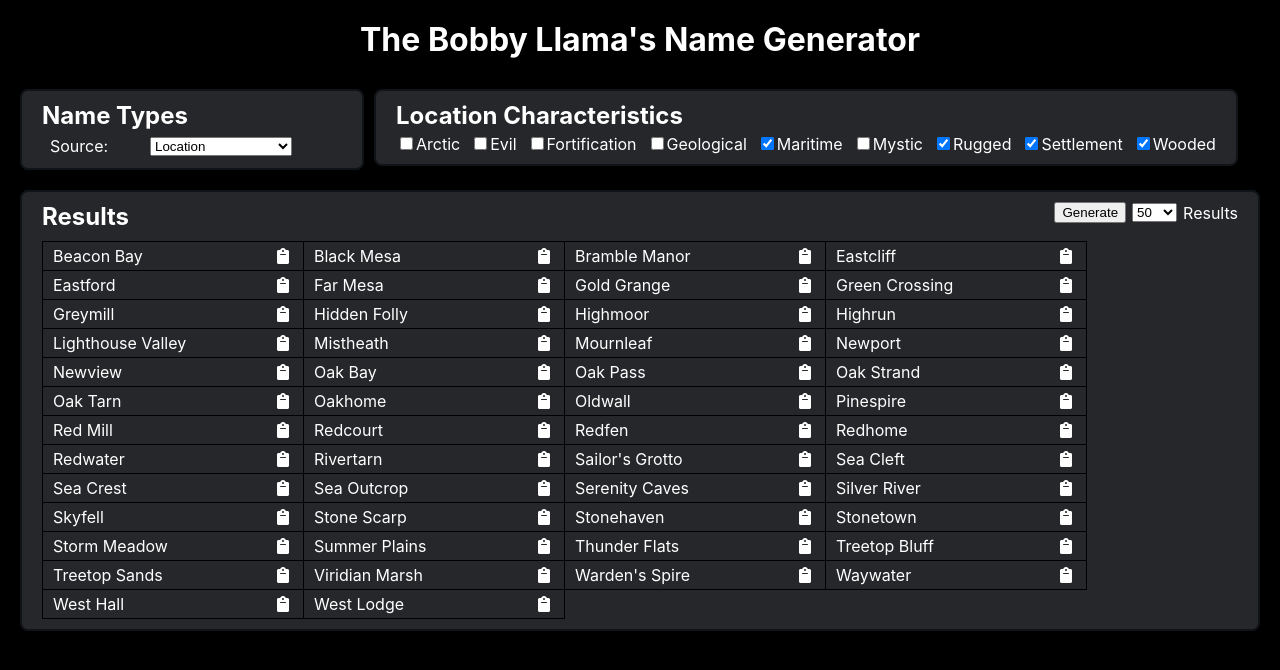
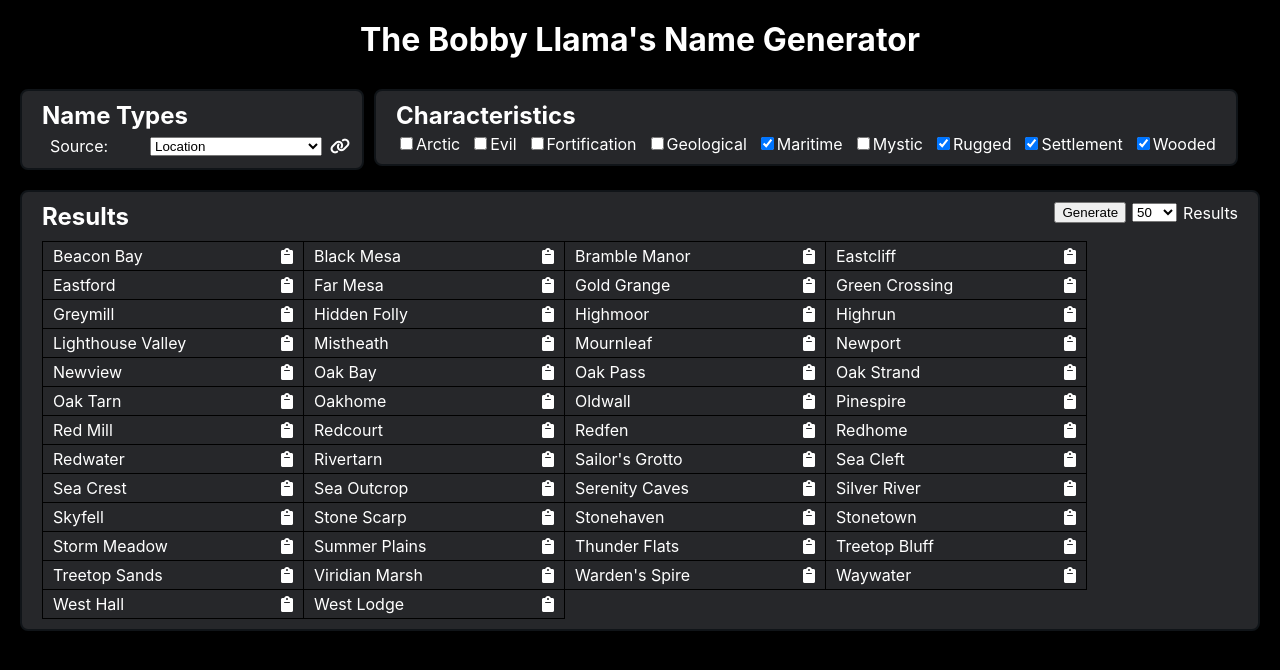
Before and after one commit to TheBobbyLlama/name-generator, a React (Create React App) app: page / in a window 1280 px wide. Shown: the top 670 px of the page. Built offline with nearby package versions, Linux system fonts and the light colour scheme; what spelling would draw is missing.

Commit message:
Enhancements to linking functionality, other small tweaks.

```diff
--- a/src/components/NameFilters/NameFilters.css
+++ b/src/components/NameFilters/NameFilters.css
@@ -15,3 +15,12 @@
 #nameFilters > div > *:last-child {
 	margin-right: 0px;
 }
+
+#nameFilters input[type='checkbox'], #nameFilters label {
+	cursor: pointer;
+}
+
+#nameFilters label:hover {
+	cursor: pointer;
+	text-shadow: 0px 0px 2px white;
+}
--- a/src/components/NameFilters/NameFilters.js
+++ b/src/components/NameFilters/NameFilters.js
@@ -18,8 +18,8 @@ function NameFilters() {
 		return <></>;
 	}
 
-	const toggleFilter = function(e) {
-		dispatch({ type: TOGGLE_NAME_FILTER, filter: e.target.name });
+	const toggleFilter = function(name) {
+		dispatch({ type: TOGGLE_NAME_FILTER, filter: name });
 	}
 
 	return (
@@ -27,9 +27,11 @@ function NameFilters() {
 			<h2>{state.dataset[0].filterText || "Filters"}</h2>
 			<div>
 				{filterList.map(filter => {
+					const changeFunc = () => { toggleFilter(filter); }
+
 					return (<div key={filter}>
-							<input name={filter} type="checkbox" checked={!!(state.nameInfo.filters.indexOf(filter) > -1)} onChange={toggleFilter}></input>
-							<label htmlFor={filter}>{filter}</label>
+							<input name={filter} type="checkbox" checked={!!(state.nameInfo.filters.indexOf(filter) > -1)} onChange={changeFunc}></input>
+							<label htmlFor={filter} onClick={changeFunc}>{filter}</label>
 						</div>);
 				})}
 			</div>
--- a/src/components/NameTypeSelection/NameTypeSelection.css
+++ b/src/components/NameTypeSelection/NameTypeSelection.css
@@ -9,9 +9,27 @@
 #nameTypeSelection > div {
 	align-items: center;
 	display:flex;
-	padding: 2px 8px;
+	padding: 2px 0px 2px 8px;
 }
 
 #nameTypeSelection label {
 	width: 100px;
 }
+
+#nameTypeSelection select {
+	flex-grow: 1;
+}
+
+#nameTypeSelection > div > div:last-child {
+	position: relative;
+	right: -8px;
+}
+
+#nameTypeSelection i.fas {
+	cursor: pointer;
+}
+
+#nameTypeSelection i.fas:hover {
+	cursor: pointer;
+	text-shadow: 0px 0px 5px lime;
+}
--- a/src/components/NameTypeSelection/NameTypeSelection.js
+++ b/src/components/NameTypeSelection/NameTypeSelection.js
@@ -8,6 +8,10 @@ import "./NameTypeSelection.css";
 function NameTypeSelection() {
 	const nameSources = require("../../data/ListIndex.json");
 	const params = new URLSearchParams(window.location.search);
+	const urlSource = params.get("source") || params.get("src") || params.get("s");
+	const urlCat = params.get("category") || params.get("cat") || params.get("c");
+	const urlSubcat = params.get("subcategory") || params.get("subcat") || params.get("sc");
+
 	const [state, dispatch] = useStoreContext();
 	const [curSource, setCurSource] = useState("");
 
@@ -30,14 +34,10 @@ function NameTypeSelection() {
 	if (!state.dataset) {
 		// Put up a spinner,maybe?
 		if (window.location.search) {
-			const tmpSrc = (params.get("source") || params.get("src") || params.get("s"))?.toLowerCase();
-			const tmpItem = nameSources.find(src => src.name.toLowerCase() === tmpSrc || src.abbr.toLowerCase() === tmpSrc);
+			const tmpItem = nameSources.find(src => src.name === urlSource || src.file === urlSource);
 
 			if (tmpItem) {
-				const tmpCat = params.get("category") || params.get("cat") || params.get("c");
-				const tmpSubcat = params.get("subcategory") || params.get("subcat") || params.get("sc");
-
-				setNameSource(tmpItem.file, tmpCat, tmpSubcat);
+				setNameSource(tmpItem.file, urlCat, urlSubcat);
 
 				return <></>
 			}
@@ -55,18 +55,33 @@ function NameTypeSelection() {
 			<h2>Name Types</h2>
 			<div>
 				<label htmlFor="nameSource">Source:</label>
-				<select name="nameSource" onChange={e => setNameSource(e.target.value)} value={curSource} disabled={params.get("source") === curSource}>{nameSources.map(source => { return (<option key={source.file} value={source.file}>{source.name}</option>); })}</select>
+				<select name="nameSource" onChange={e => setNameSource(e.target.value)} value={curSource} disabled={urlSource === curSource}>{nameSources.map(source => { return (<option key={source.file} value={source.file}>{source.name}</option>); })}</select>
+				{!urlSource &&
+					<div title="Get a link using this source." onClick={e => { navigator.clipboard.writeText(window.location.host + window.location.pathname + "?s=" + curSource); }}>
+						<i className="fas fa-solid fa-link"></i>
+					</div>
+				}
 			</div>
 			{(categoryList.length > 1) ?
 			<div>
 				<label htmlFor="nameCategory">Category:</label>
-				<select name="nameCategory" value={state.nameInfo.category} onChange={e => setNameCategory(e.target.value)} disabled={params.get("cat") === state.nameInfo.category}>{categoryList.map(category => { return (<option key={category}>{category}</option>); })}</select>
+				<select name="nameCategory" value={state.nameInfo.category} onChange={e => setNameCategory(e.target.value)} disabled={urlCat === state.nameInfo.category}>{categoryList.map(category => { return (<option key={category}>{category}</option>); })}</select>
+				{!urlCat &&
+					<div title="Get a link using this source &amp; category." onClick={e => { navigator.clipboard.writeText(window.location.host + window.location.pathname + "?s=" + curSource + "&c=" + state.nameInfo.category); }}>
+						<i className="fas fa-solid fa-link"></i>
+					</div>
+				}
 			</div>
 			: <></>}
 			{(subCatList.length > 1) ?
 			<div>
 				<label htmlFor="nameSubcategory">Subcategory:</label>
-				<select name="nameSubcategory" value={state.nameInfo.subcategory} onChange={e => setNameSubcategory(e.target.value)} disabled={params.get("subcat") === state.nameInfo.subcategory}>{subCatList.map(subcat => { return (<option key={subcat}>{subcat}</option>); })}</select>
+				<select name="nameSubcategory" value={state.nameInfo.subcategory} onChange={e => setNameSubcategory(e.target.value)} disabled={urlSubcat === state.nameInfo.subcategory}>{subCatList.map(subcat => { return (<option key={subcat}>{subcat}</option>); })}</select>
+				{!urlSubcat &&
+					<div title="Get a link using this source, category, &amp; subcategory." onClick={e => { navigator.clipboard.writeText(window.location.host + window.location.pathname + "?s=" + curSource + "&c=" + state.nameInfo.category + "&sc=" + state.nameInfo.subcategory); }}>
+						<i className="fas fa-solid fa-link"></i>
+					</div>
+				}
 			</div>
 			: <></>}
 		</section>
--- a/src/components/ResultsPanel/ResultsPanel.css
+++ b/src/components/ResultsPanel/ResultsPanel.css
@@ -37,15 +37,11 @@
 	width: 240px;
 }
 
-#resultsList > div > div {
-	padding-right: 4px;
-}
-
-#resultsList > div i {
+#resultsList i.fas {
 	cursor: pointer;
 }
 
-#resultsList > div i:hover {
+#resultsList i.fas:hover {
 	cursor: pointer;
 	text-shadow: 0px 0px 5px lime;
 }
@@ -67,4 +63,14 @@
 		height: 32px;
 		width: 100%;
 	}
+
+	#resultsList > div:first-child {
+		border-top-left-radius: 6px;
+		border-top-right-radius: 6px;
+	}
+
+	#resultsList > div:last-child {
+		border-bottom-left-radius: 6px;
+		border-bottom-right-radius: 6px;
+	}
 }
--- a/src/data/ListIndex.json
+++ b/src/data/ListIndex.json
@@ -1,17 +1,14 @@
 [
 	{
 		"name": "Location",
-		"abbr": "Location",
 		"file": "Locations"
 	},
 	{
 		"name": "A Song of Ice & Fire",
-		"abbr": "ASoIaF",
 		"file": "ASoIaF"
 	},
 	{
 		"name": "The Elder Scrolls",
-		"abbr": "TES",
 		"file": "ElderScrolls"
 	}
 ]
--- a/src/data/namelists/Locations.json
+++ b/src/data/namelists/Locations.json
@@ -1,6 +1,6 @@
 [
 	{
-		"filterText": "Location Characteristics"
+		"filterText": "Characteristics"
 	},
 	{
 		"category": "Location",
```
